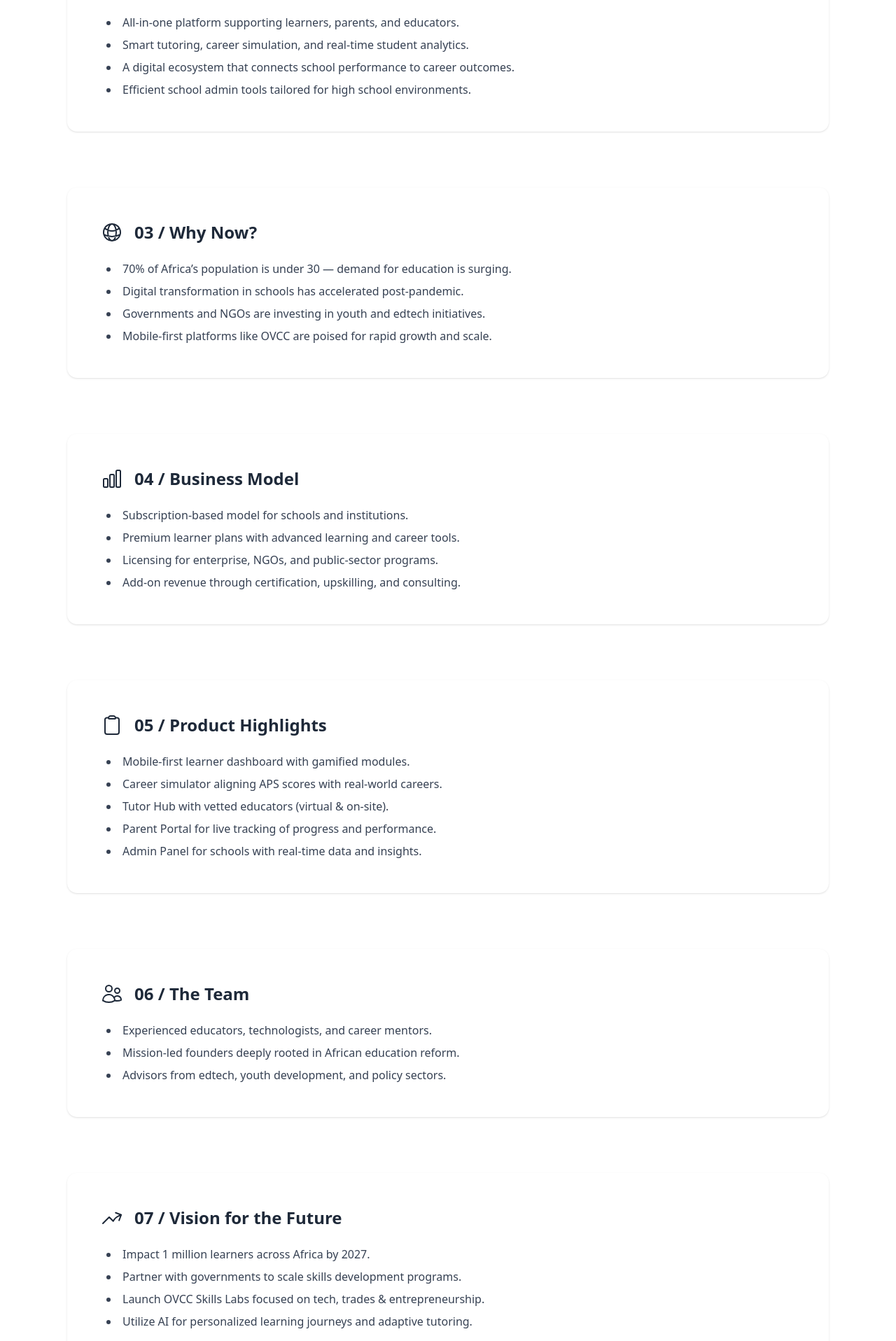
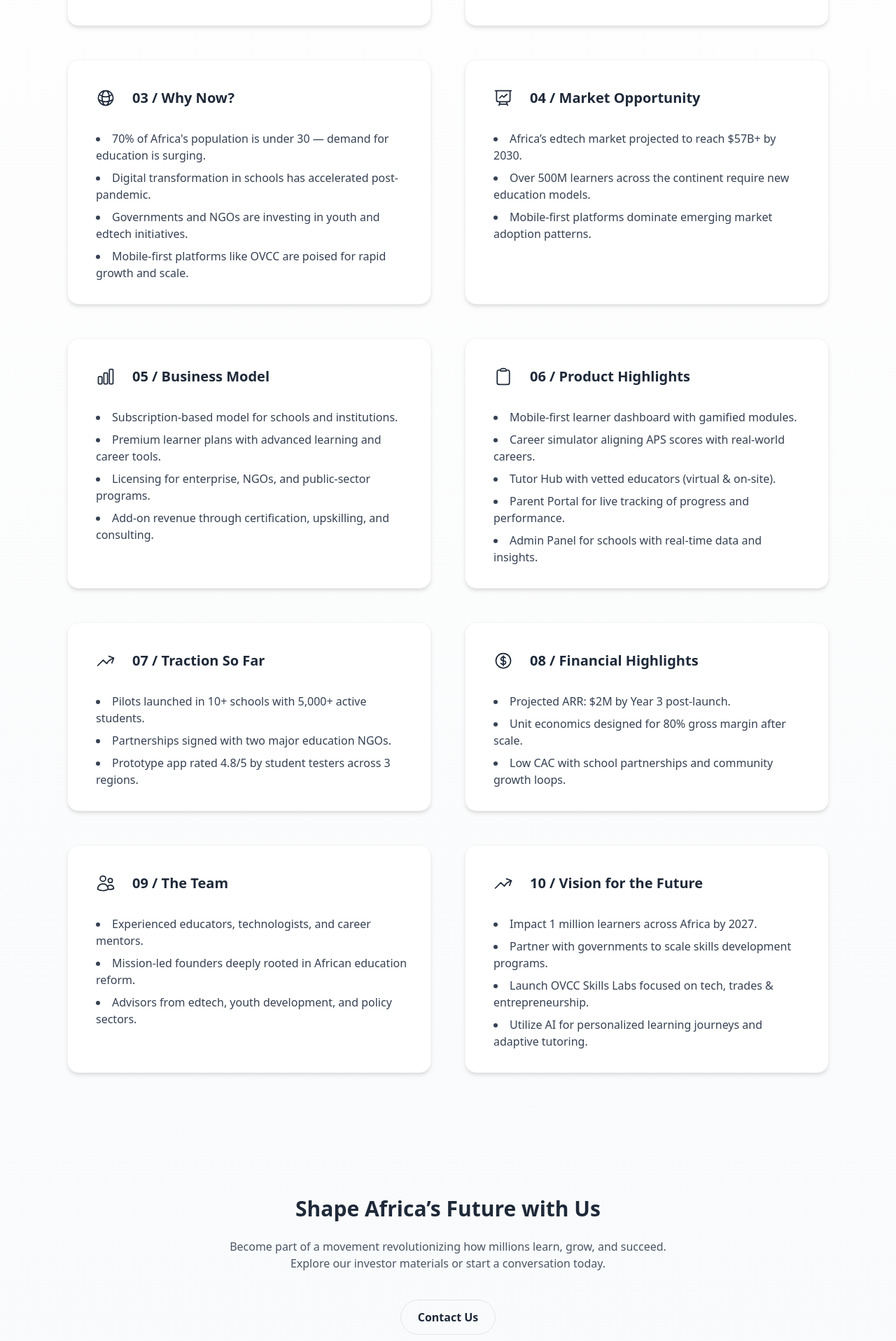
Before and after one commit to Ubaton/ovcc, a Next.js app: page /investors in a window 1280 px wide. Shown: the part 764-2680 px from the top of the page at 70% size. Built offline with nearby package versions, Linux system fonts and the light colour scheme.

Commit message:
updated investors page

```diff
--- a/app/investors/page.tsx
+++ b/app/investors/page.tsx
@@ -9,6 +9,8 @@ import {
   UsersIcon,
   ClipboardIcon,
   ArrowTrendingUpIcon,
+  CurrencyDollarIcon,
+  PresentationChartLineIcon,
 } from "@heroicons/react/24/outline";
 import Link from "next/link";
 import BackButton from "../components/BackButton/BackButton";
@@ -18,7 +20,6 @@ const sections = [
       id: 1,
       title: "The Problem",
       icon: LightBulbIcon,
-    // bg: "bg-orange-50",
       points: [
         "Students lack personalized guidance for academic and career growth.",
         "Parents have minimal insight into their child's academic journey.",
@@ -30,7 +31,6 @@ const sections = [
       id: 2,
       title: "Our Solution: OVCC",
       icon: AcademicCapIcon,
-    // bg: "bg-blue-50",
       points: [
         "All-in-one platform supporting learners, parents, and educators.",
         "Smart tutoring, career simulation, and real-time student analytics.",
@@ -42,9 +42,8 @@ const sections = [
       id: 3,
       title: "Why Now?",
       icon: GlobeAltIcon,
-    // bg: "bg-green-50",
       points: [
-      "70% of Africa’s population is under 30 — demand for education is surging.",
+        "70% of Africa's population is under 30 — demand for education is surging.",
         "Digital transformation in schools has accelerated post-pandemic.",
         "Governments and NGOs are investing in youth and edtech initiatives.",
         "Mobile-first platforms like OVCC are poised for rapid growth and scale.",
@@ -52,9 +51,18 @@ const sections = [
     },
     {
       id: 4,
+      title: "Market Opportunity",
+      icon: PresentationChartLineIcon,
+      points: [
+        "Africa’s edtech market projected to reach $57B+ by 2030.",
+        "Over 500M learners across the continent require new education models.",
+        "Mobile-first platforms dominate emerging market adoption patterns.",
+      ],
+    },
+    {
+      id: 5,
       title: "Business Model",
       icon: ChartBarIcon,
-    // bg: "bg-yellow-50",
       points: [
         "Subscription-based model for schools and institutions.",
         "Premium learner plans with advanced learning and career tools.",
@@ -63,10 +71,9 @@ const sections = [
       ],
     },
     {
-    id: 5,
+      id: 6,
       title: "Product Highlights",
       icon: ClipboardIcon,
-    // bg: "bg-teal-50",
       points: [
         "Mobile-first learner dashboard with gamified modules.",
         "Career simulator aligning APS scores with real-world careers.",
@@ -76,10 +83,29 @@ const sections = [
       ],
     },
     {
-    id: 6,
+      id: 7,
+      title: "Traction So Far",
+      icon: ArrowTrendingUpIcon,
+      points: [
+        "Pilots launched in 10+ schools with 5,000+ active students.",
+        "Partnerships signed with two major education NGOs.",
+        "Prototype app rated 4.8/5 by student testers across 3 regions.",
+      ],
+    },
+    {
+      id: 8,
+      title: "Financial Highlights",
+      icon: CurrencyDollarIcon,
+      points: [
+        "Projected ARR: $2M by Year 3 post-launch.",
+        "Unit economics designed for 80% gross margin after scale.",
+        "Low CAC with school partnerships and community growth loops.",
+      ],
+    },
+    {
+      id: 9,
       title: "The Team",
       icon: UsersIcon,
-    // bg: "bg-indigo-50",
       points: [
         "Experienced educators, technologists, and career mentors.",
         "Mission-led founders deeply rooted in African education reform.",
@@ -87,10 +113,9 @@ const sections = [
       ],
     },
     {
-    id: 7,
+      id: 10,
       title: "Vision for the Future",
       icon: ArrowTrendingUpIcon,
-    // bg: "bg-purple-50",
       points: [
         "Impact 1 million learners across Africa by 2027.",
         "Partner with governments to scale skills development programs.",
@@ -101,9 +126,10 @@ const sections = [
 ];
 
 export default function Deck() {
-
   return (
-    <section className="bg-white text-gray-800 px-6 py-20 md:px-24 space-y-24">
+    <section className="bg-gradient-to-b from-white to-gray-50 text-gray-800 px-6 py-20 md:px-24 space-y-24">
+      {/* BackButton */}
+      <BackButton/>
       {/* Hero */}
       <motion.div
         className="text-center max-w-3xl mx-auto space-y-6"
@@ -111,38 +137,39 @@ export default function Deck() {
         whileInView={{ opacity: 1, y: 0 }}
         transition={{ duration: 0.7 }}
       >
-        {/* Back Button */}
         <BackButton />
-
         <h1 className="text-4xl md:text-5xl font-bold text-mirage">
-          Invest in the Future of Learning
+          Invest in Africa’s Next Generation
         </h1>
-        <p className="text-gray-600 text-lg">
-          OVCC is building Africa&apos;s smartest learning ecosystem — where data meets guidance, and students become future-ready.
+        <p className="text-gray-600 text-lg leading-relaxed">
+          OVCC is building Africa&apos;s smartest education ecosystem — where <span className="font-semibold text-mirage">data meets guidance</span> and students <span className="font-semibold text-mirage">become future-ready leaders.</span>
         </p>
       </motion.div>
 
       {/* Sections */}
-      <div className="space-y-20">
+      <div className="grid md:grid-cols-2 gap-12">
         {sections.map(({ id, title, points, icon: Icon }) => (
           <motion.div
             key={id}
-            className={"rounded-xl p-8 md:p-12 space-y-6 shadow-sm"}
+            className="rounded-2xl p-8 space-y-6 shadow-md bg-white border border-gray-100 hover:shadow-lg transition duration-300"
             initial={{ opacity: 0, y: 30 }}
             whileInView={{ opacity: 1, y: 0 }}
             viewport={{ once: true }}
             transition={{ duration: 0.5 }}
           >
             <div className="flex items-center gap-4">
-              <Icon className="w-8 h-8 text-mirage" />
-              <h3 className="text-2xl font-bold text-mirage">
+              <div className="p-2 bg-mirage/10 rounded-full">
+                <Icon className="w-7 h-7 text-mirage" />
+              </div>
+              <h3 className="text-xl font-bold text-mirage">
                 {String(id).padStart(2, "0")} / {title}
               </h3>
             </div>
             <ul className="list-disc list-inside text-gray-700 space-y-2 ml-2">
               {points.map((point, i) => (
-                // biome-ignore lint/suspicious/noArrayIndexKey: <explanation>
-                <li key={i}>{point}</li>
+                <li key={i}>
+                  <span className="font-medium">{point}</span>
+                </li>
               ))}
             </ul>
           </motion.div>
@@ -151,26 +178,21 @@ export default function Deck() {
 
       {/* CTA */}
       <motion.div
-        className="text-center pt-20 space-y-4"
+        className="text-center pt-20 space-y-6"
         initial={{ opacity: 0, y: 40 }}
         whileInView={{ opacity: 1, y: 0 }}
         transition={{ duration: 0.6 }}
       >
-        <h3 className="text-2xl font-semibold text-mirage">
-          Join us in shaping the next generation of learners.
+        <h3 className="text-2xl md:text-3xl font-semibold text-mirage">
+          Shape Africa’s Future with Us
         </h3>
-        <p className="text-gray-600">Download our investor pack or reach out for a conversation.</p>
-        <div className="flex justify-center gap-4">
-          <Link
-            href="/OVCC_Investor_Deck.pdf"
-            download
-            className="bg-mirage text-white px-6 py-3 rounded-lg font-medium hover:bg-opacity-90 transition"
-          >
-            Download Deck
-          </Link>
+        <p className="text-gray-600 max-w-2xl mx-auto">
+          Become part of a movement revolutionizing how millions learn, grow, and succeed. Explore our investor materials or start a conversation today.
+        </p>
+        <div className="flex justify-center pt-4">
           <Link
             href="/#contact"
-            className="border border-mirage text-mirage px-6 py-3 rounded-lg font-medium hover:bg-mirage hover:text-white transition"
+            className="border border-mirage text-mirage px-6 py-3 rounded-full font-semibold hover:bg-mirage hover:text-white transition"
           >
             Contact Us
           </Link>
```
Lines whose indentation alone changed are shown as unchanged.
